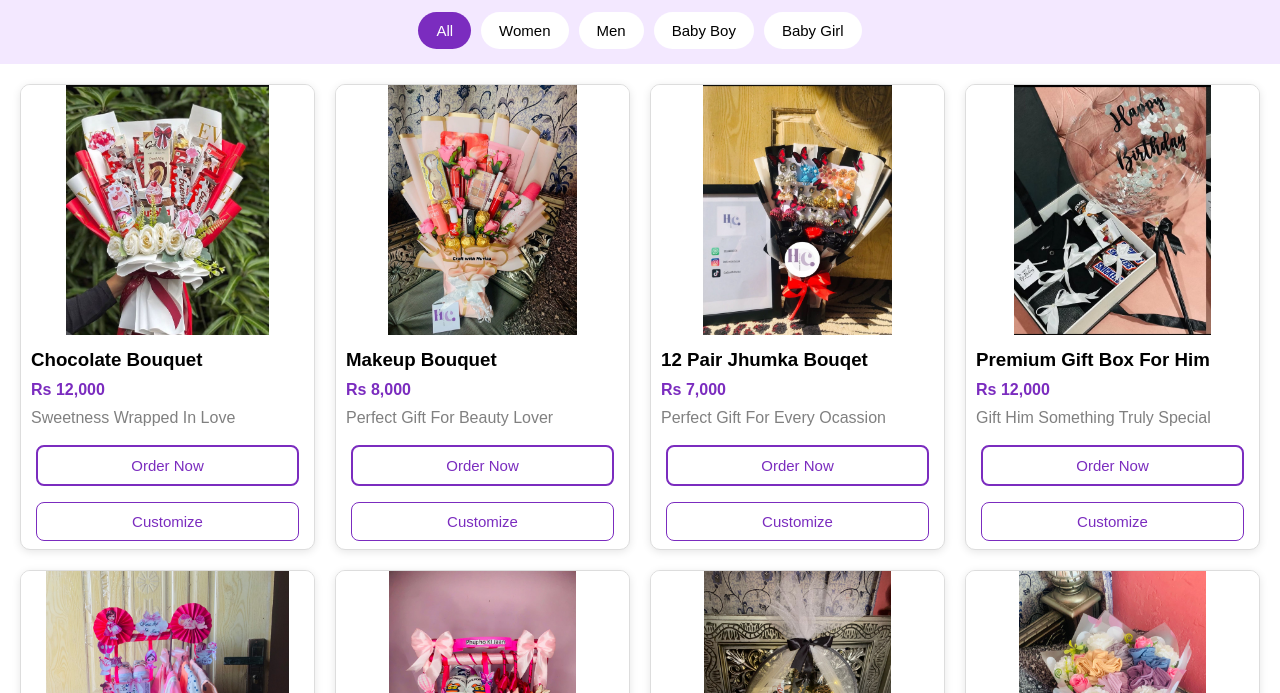
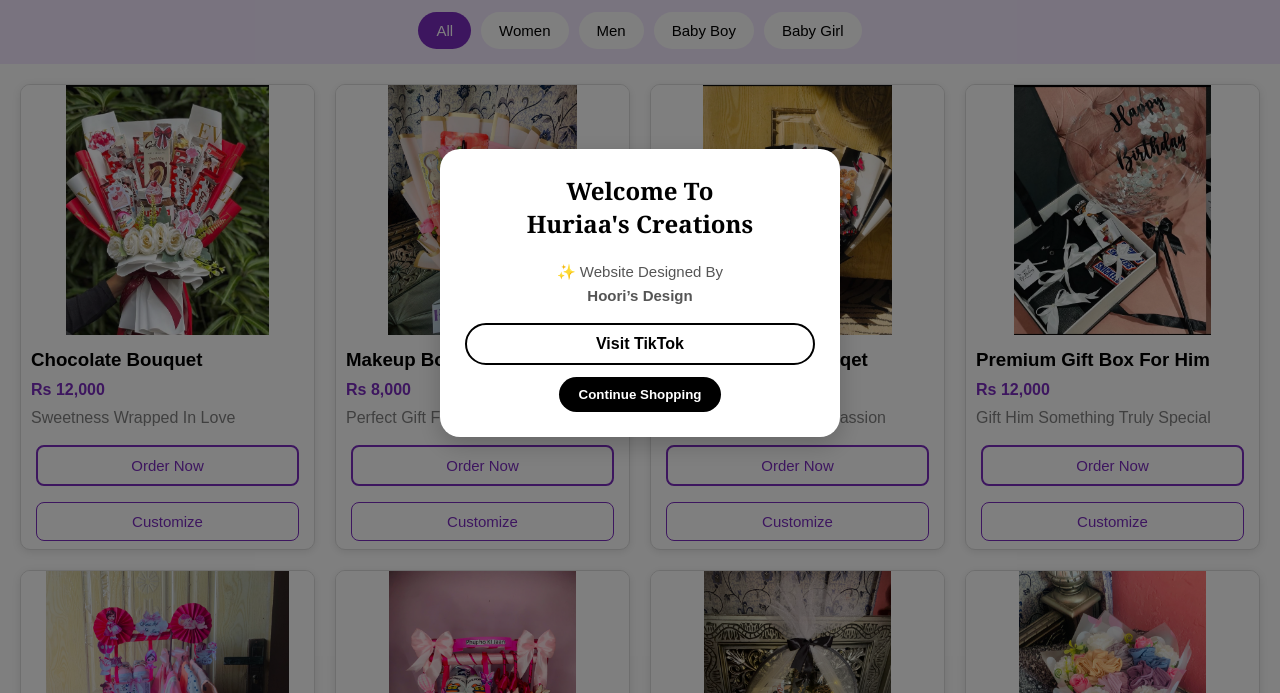
Before and after one commit to mehakhina18/huriaas-creation, a plain HTML site: page index.html in a window 1280 px wide. Shown: the part 107-800 px from the top of the page. Drawn offline with Linux system fonts and the light colour scheme.

Commit message:
Update index.html

```diff
--- a/index.html
+++ b/index.html
@@ -642,6 +642,106 @@ document.getElementById("bankModal").style.display =
 displayProducts(products);
 
 </script>
+<!-- DESIGNER POPUP -->
+<div id="designerPopup" style="
+display:none;
+position:fixed;
+top:0;
+left:0;
+width:100%;
+height:100%;
+background:rgba(0,0,0,0.5);
+z-index:99999;
+justify-content:center;
+align-items:center;
+">
+
+<div style="
+background:white;
+width:90%;
+max-width:350px;
+padding:25px;
+border-radius:20px;
+text-align:center;
+box-shadow:0 8px 25px rgba(0,0,0,0.2);
+animation:popupFade 0.4s ease;
+">
+
+<h2 style="
+margin-top:0;
+font-family:Georgia,serif;
+">
+Welcome To
+<br>
+Huriaa's Creations
+</h2>
+
+<p style="
+font-size:15px;
+color:#555;
+line-height:1.6;
+">
+✨ Website Designed By
+<br>
+<b>Hoori’s Design</b>
+</p>
+
+<a href="https://www.tiktok.com/@designbyhoori0?is_from_webapp=1&sender_device=pc"
+target="_blank"
+style="
+display:block;
+margin-top:15px;
+padding:10px;
+border:2px solid black;
+border-radius:30px;
+text-decoration:none;
+color:black;
+font-weight:bold;
+transition:0.3s;
+">
+Visit TikTok
+</a>
+
+<button onclick="closeDesignerPopup()" style="
+margin-top:12px;
+padding:10px 20px;
+border:none;
+border-radius:30px;
+background:black;
+color:white;
+cursor:pointer;
+font-weight:bold;
+">
+Continue Shopping
+</button>
+
+</div>
+</div>
+
+<style>
+@keyframes popupFade{
+from{
+transform:scale(0.8);
+opacity:0;
+}
+to{
+transform:scale(1);
+opacity:1;
+}
+}
+</style>
+
+<script>
+window.onload = function(){
+setTimeout(function(){
+document.getElementById("designerPopup").style.display = "flex";
+},1500);
+};
+
+function closeDesignerPopup(){
+document.getElementById("designerPopup").style.display = "none";
+}
+</script>
 
 </body>
 </html>
```
